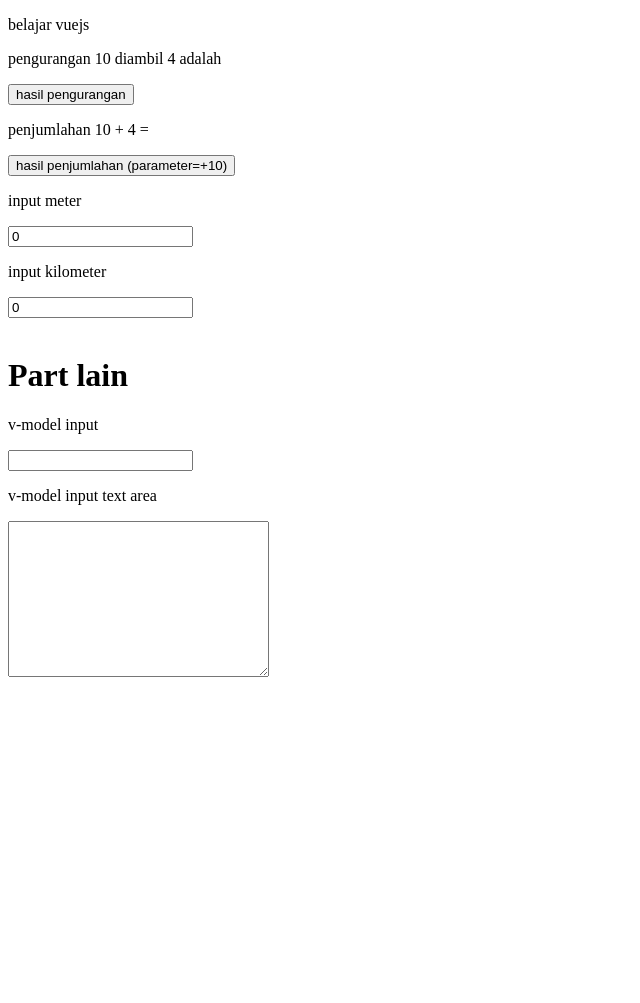
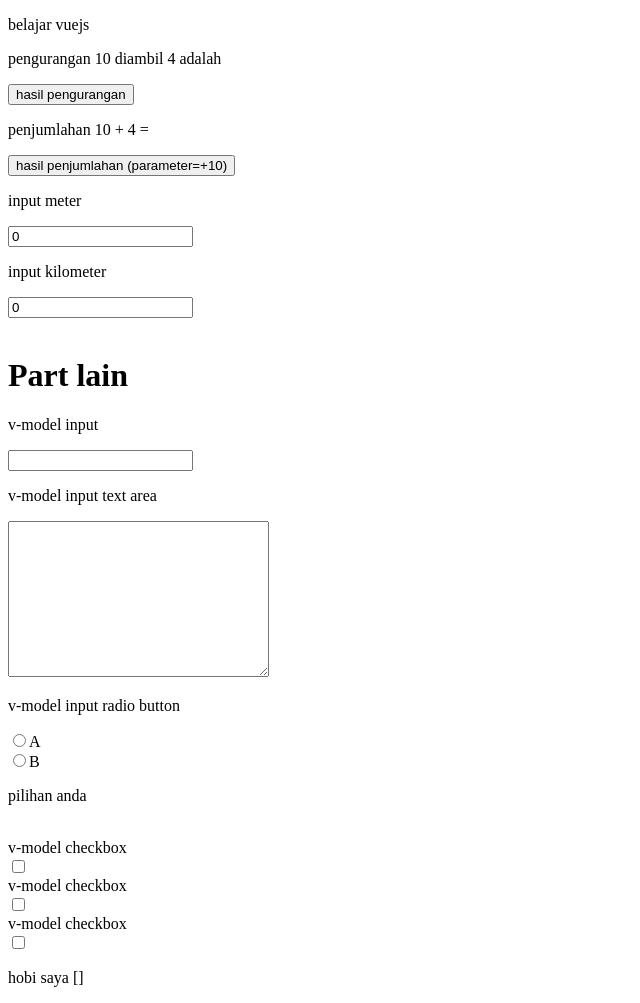
Before and after one commit to thelast7/belajarvue, a plain HTML site: page index.html in a window 1280 px wide. Shown: the whole page, without its empty margins (0-640 px from the left). Before the commit the page ends 800 px from the top, so only its background shows below. Drawn offline with Linux system fonts and the light colour scheme.

Commit message:
pelajaran sampe choice in checkbox

```diff
--- a/assets/js/app.js
+++ b/assets/js/app.js
@@ -41,11 +41,12 @@ var app = new Vue ({
     }
 })
 
-
 var app = new Vue ({
     el: '#app2',
     data: {
         tulis:'',
-        testteks:''
+        testteks:'',
+        testradio:'',
+        checkbox: []
     }
 })
--- a/index.html
+++ b/index.html
@@ -27,9 +27,23 @@
         {{ tulis }} <br>
         <p>v-model input text area</p>
         <textarea cols="30" rows="10" v-model="testteks">
-
         </textarea><br>
         <p style="white-space: pre-line">{{ testteks }}</p>
+        <p>v-model input radio button</p>
+        <input type="radio" v-model="testradio" value="mobil">A <br>
+        <input type="radio" v-model="testradio" value="motor">B <br>
+        <p>pilihan anda {{ testradio }}</p><br>
+
+        <label for="buat checkbox">v-model checkbox</label><br>
+        <input type="checkbox" value="sepak-bola" v-model="checkbox"><br>
+        <label for="buat checkbox">v-model checkbox</label><br>
+        <input type="checkbox" value="voli" v-model="checkbox"><br>
+        <label for="buat checkbox">v-model checkbox</label><br>
+        <input type="checkbox" value="basket" v-model="checkbox"><br>
+        <p>hobi saya {{ checkbox }}</p>
+        <ul>
+            <li v-for="choice in checkbox">{{ choice }}</li>
+        </ul>
     </div>
     <script src="assets/vendor/vue.js"></script>
     <script src="assets/js/app.js"></script>
```
